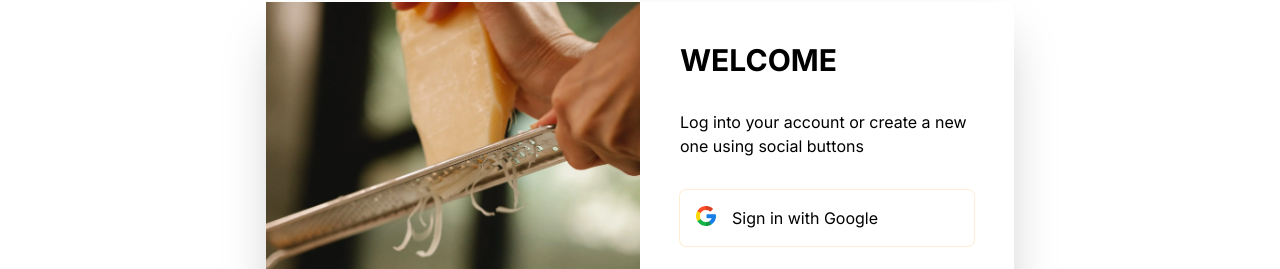
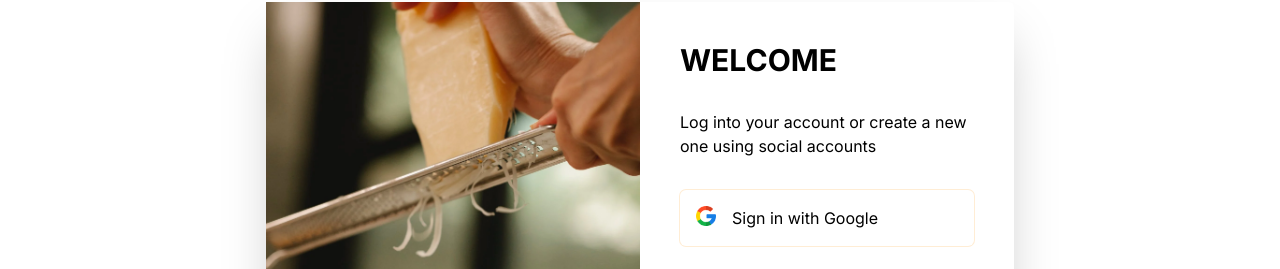
Before and after one commit to stefifm/nextjs-fullstack, a Next.js app: page /login in a window 1280 px wide. Shown: the part 252-521 px from the top of the page. Built offline with nearby package versions, Linux system fonts and the light colour scheme.

Commit message:
Update text in login page

```diff
--- a/src/app/login/page.jsx
+++ b/src/app/login/page.jsx
@@ -18,7 +18,7 @@ function LoginPage() {
         {/* FORM CONTAINER */}
         <div className='p-10 flex flex-col gap-8 md:w-1/2'>
           <h1 className='uppercase font-bold text-xl xl:text-3xl'>welcome</h1>
-          <p>Log into your account or create a new one using social buttons</p>
+          <p>Log into your account or create a new one using social accounts</p>
           <button className='flex gap-4 p-4 ring-1 ring-orange-100 rounded-md'>
             <Image
               src='/google.png'
```
